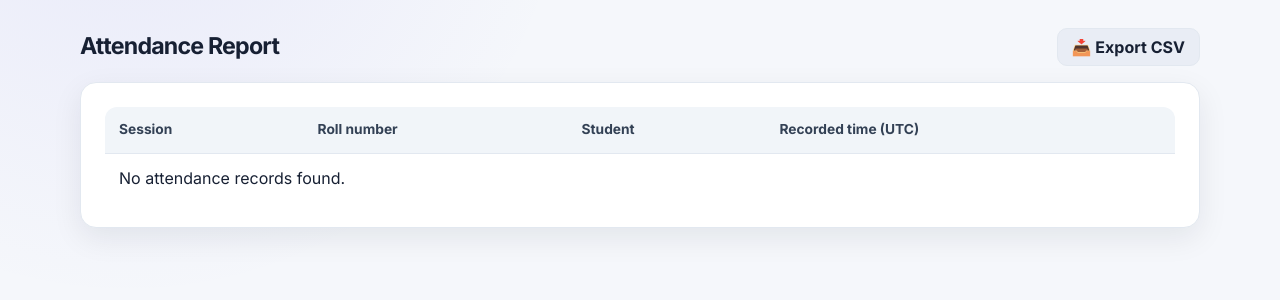
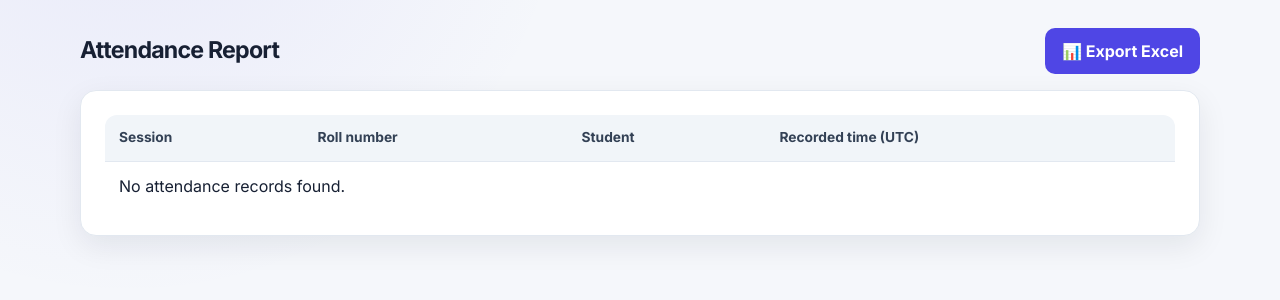
Before and after one commit to ShubhamChhabra1508/QR-Attendance, a Flask app: page /admin/report in a window 1280 px wide. Shown: the part 148-448 px from the top of the page. Run offline with Flask 3, Linux system fonts and the light colour scheme; the visitor is signed in with stand-in values (Sample User, id 1); data that the repository does not hold is empty; parts of the project's set-up code (start-up, migrations or seed data) failed here and were passed over; some libraries are stand-ins or nearby versions.

Commit message:
Change export button from CSV to Excel

```diff
--- a/templates/report.html
+++ b/templates/report.html
@@ -4,7 +4,7 @@
 {% block content %}
 <div style="display: flex; justify-content: space-between; align-items: center; margin-bottom: 16px;">
   <h2 style="margin: 0;">Attendance Report</h2>
-  <a href="{{ url_for('report_csv') }}" class="btn btn-secondary" style="min-height: 36px; padding: 6px 14px;">📥 Export CSV</a>
+  <a href="{{ url_for('export_excel') }}" class="btn ...">📊 Export Excel</a>
 </div>
 
 <div class="panel">
```
